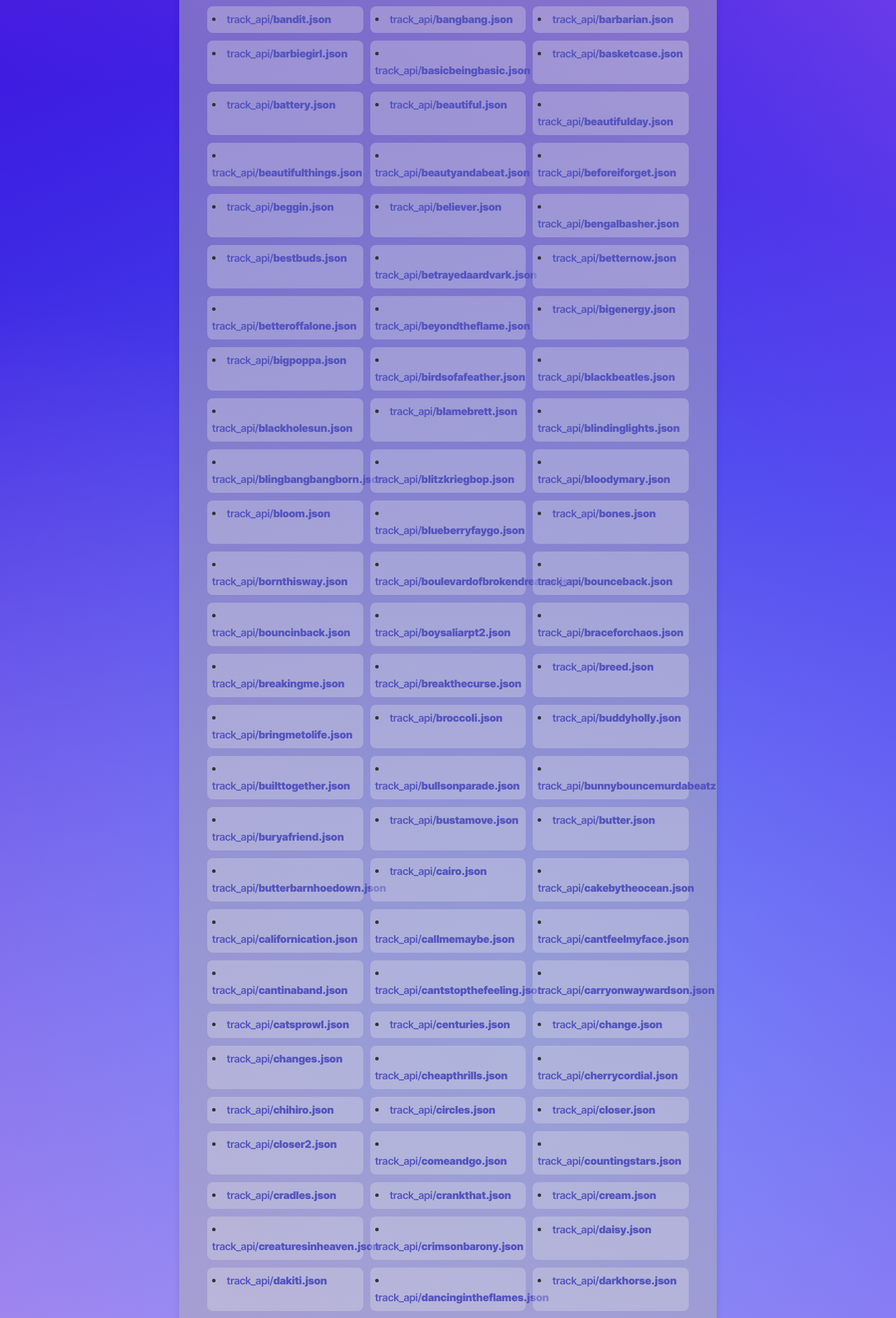
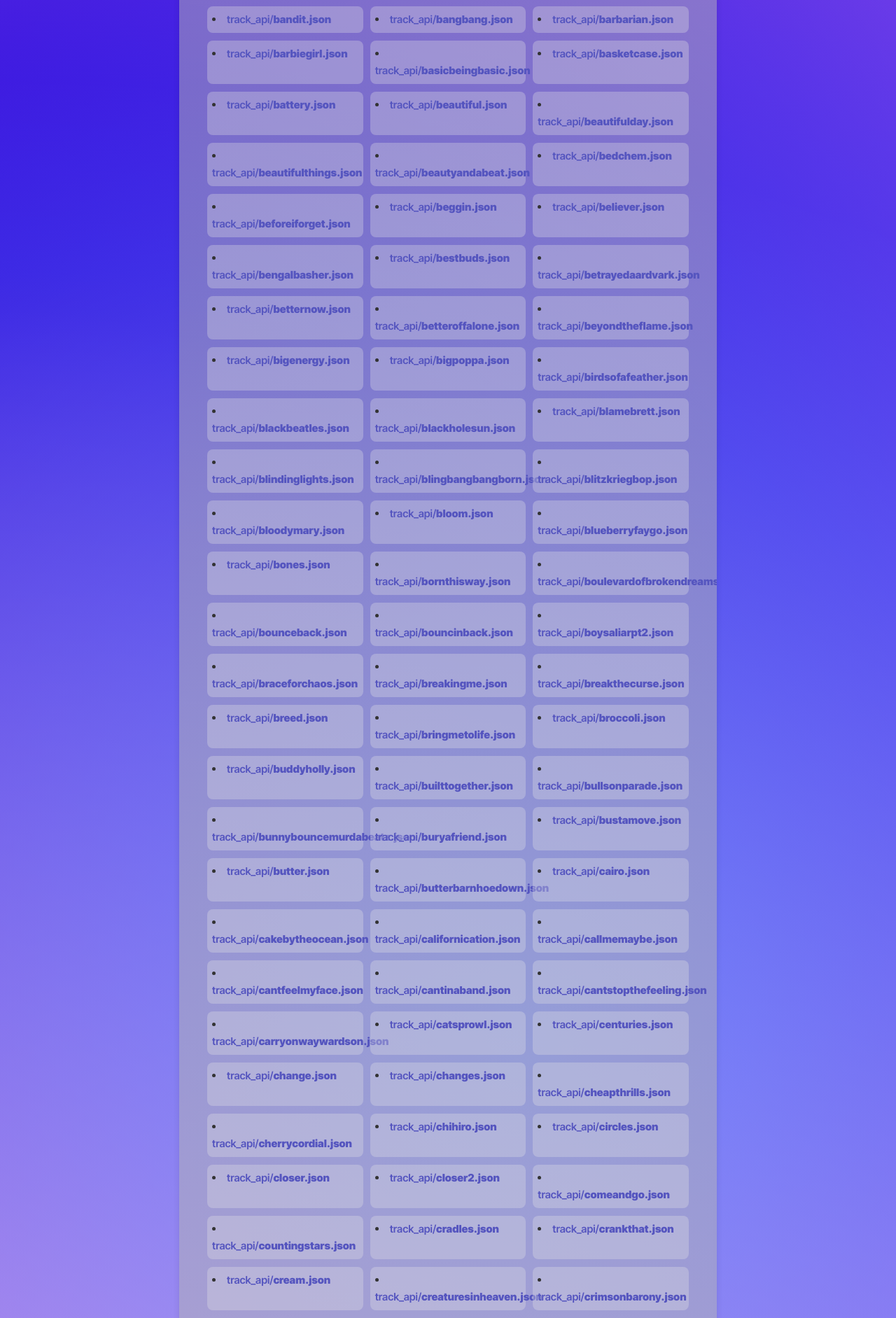
Before and after one commit to LeviSnoot/FNFest-Content-API, a Jekyll site: the page built from index.md, in a window 1280 px wide. Shown: the part 827-2710 px from the top of the page at 70% size. Built offline with Jekyll 4.4.1, drawn with Linux system fonts in a browser that asks for light colours; some of the changed text lies outside the part shown.

Commit message:
Update files.yml

```diff
--- a/_data/files.yml
+++ b/_data/files.yml
@@ -74,6 +74,8 @@
   url: api/track_api/beautifulthings.json
 - name: track_api/beautyandabeat.json
   url: api/track_api/beautyandabeat.json
+- name: track_api/bedchem.json
+  url: api/track_api/bedchem.json
 - name: track_api/beforeiforget.json
   url: api/track_api/beforeiforget.json
 - name: track_api/beggin.json
@@ -466,6 +468,8 @@
   url: api/track_api/likeag6.json
 - name: track_api/limitlessmurdabeatz.json
   url: api/track_api/limitlessmurdabeatz.json
+- name: track_api/livinlavidaloca.json
+  url: api/track_api/livinlavidaloca.json
 - name: track_api/lonelyboy.json
   url: api/track_api/lonelyboy.json
 - name: track_api/lordofthewasteland.json
```
